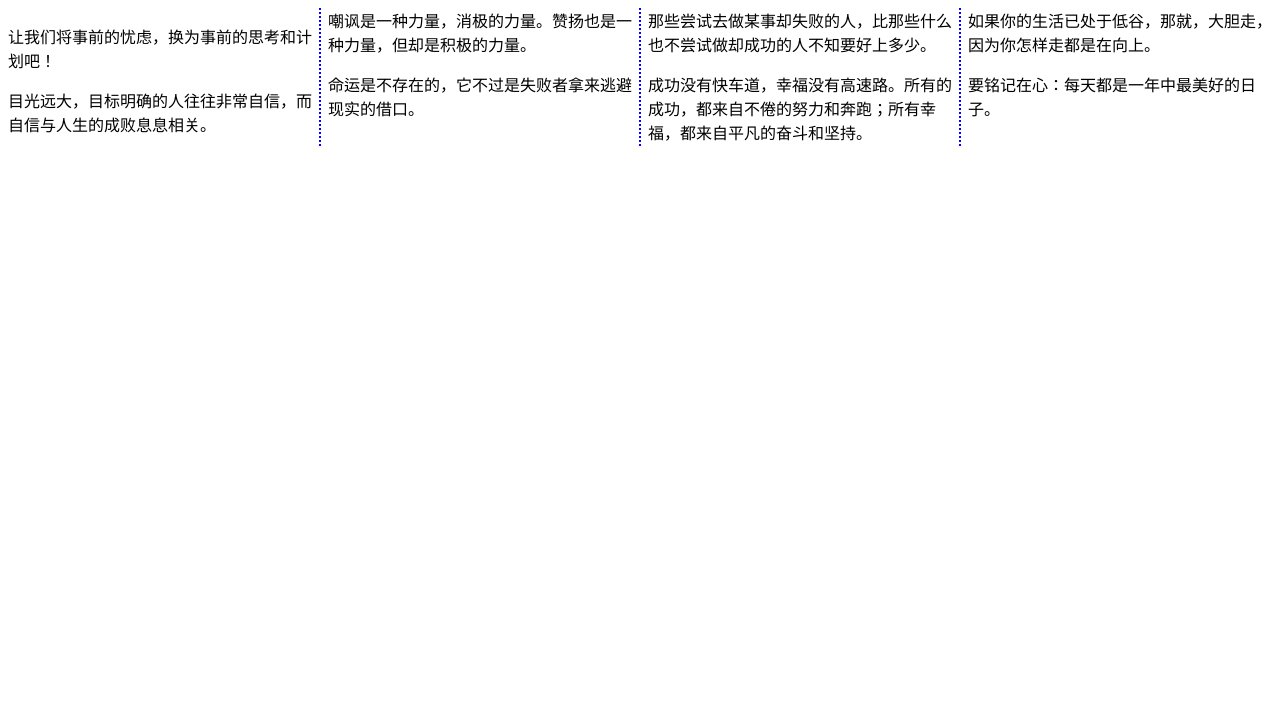
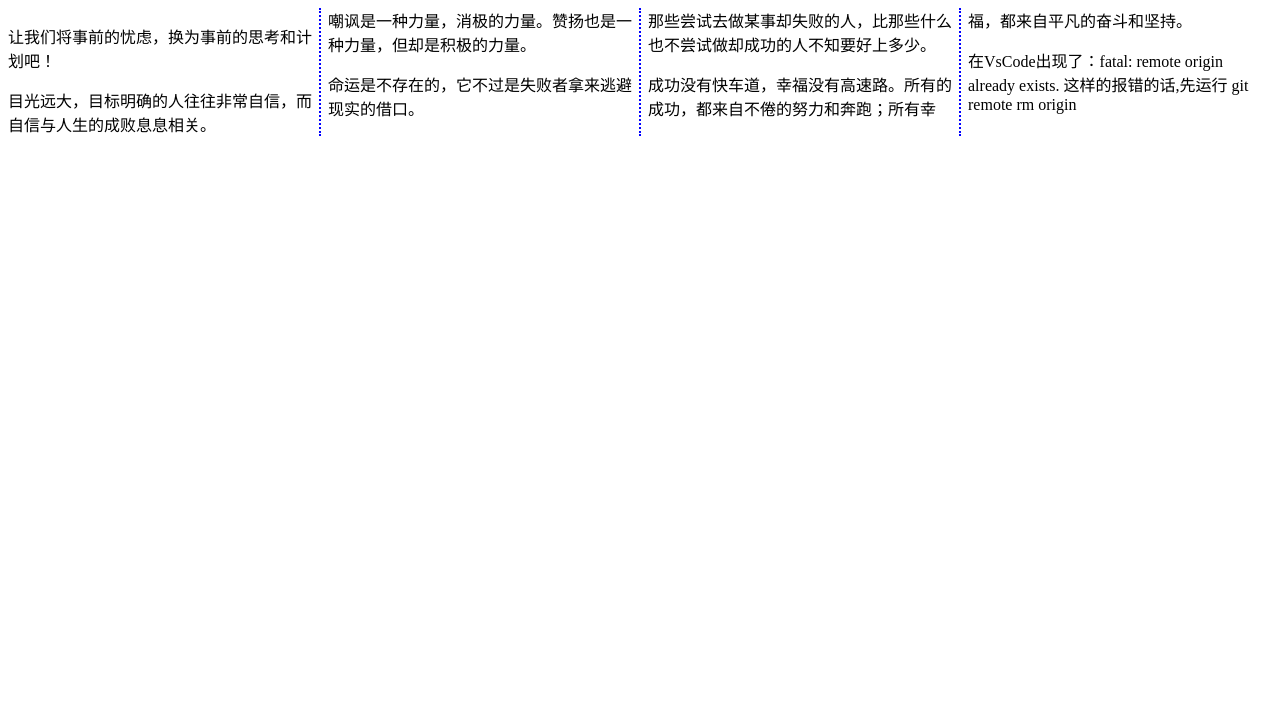
Before and after one commit to Kitty333/summary, a plain HTML site: page media.html in a window 1280 px wide. Shown: the part 81-800 px from the top of the page. Drawn offline with Linux system fonts and the light colour scheme.

Commit message:
多媒体解析呀

```diff
--- a/media.html
+++ b/media.html
@@ -14,7 +14,6 @@
       -webkit-column-rule: 5px dotte darkorchid;
       -moz-column-rule: 5px dotted darkorchid;
     }
-
     @media(min-width: 640px){
       #content{
         column-count: 4;
@@ -25,7 +24,6 @@
         -moz-column-rule: 2px dotted blue;
       }
     }
-
 </style>
 <body>
     <h1>黄胜男2020.10.15</h1>
@@ -36,8 +34,7 @@
         <p>命运是不存在的，它不过是失败者拿来逃避现实的借口。</p>
         <p>那些尝试去做某事却失败的人，比那些什么也不尝试做却成功的人不知要好上多少。</p>
         <p>成功没有快车道，幸福没有高速路。所有的成功，都来自不倦的努力和奔跑；所有幸福，都来自平凡的奋斗和坚持。</p>
-        <p>如果你的生活已处于低谷，那就，大胆走，因为你怎样走都是在向上。</p>
-        <p>要铭记在心：每天都是一年中最美好的日子。</p>
+        <p>在VsCode出现了：fatal: remote origin already exists. 这样的报错的话,先运行 git remote rm origin</p>
     </div>
 
 </body>
```
